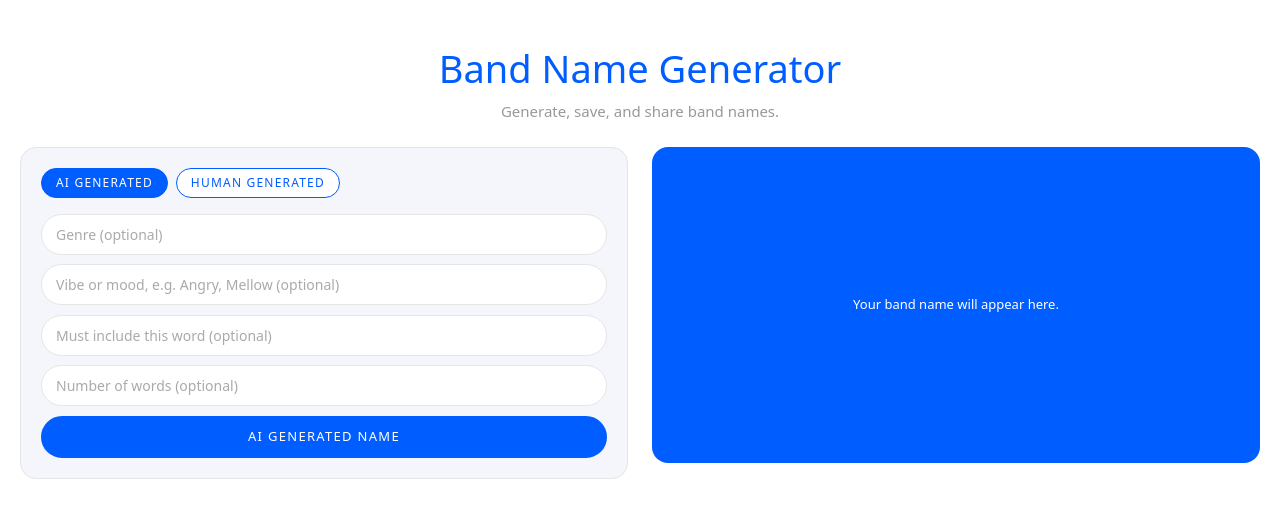
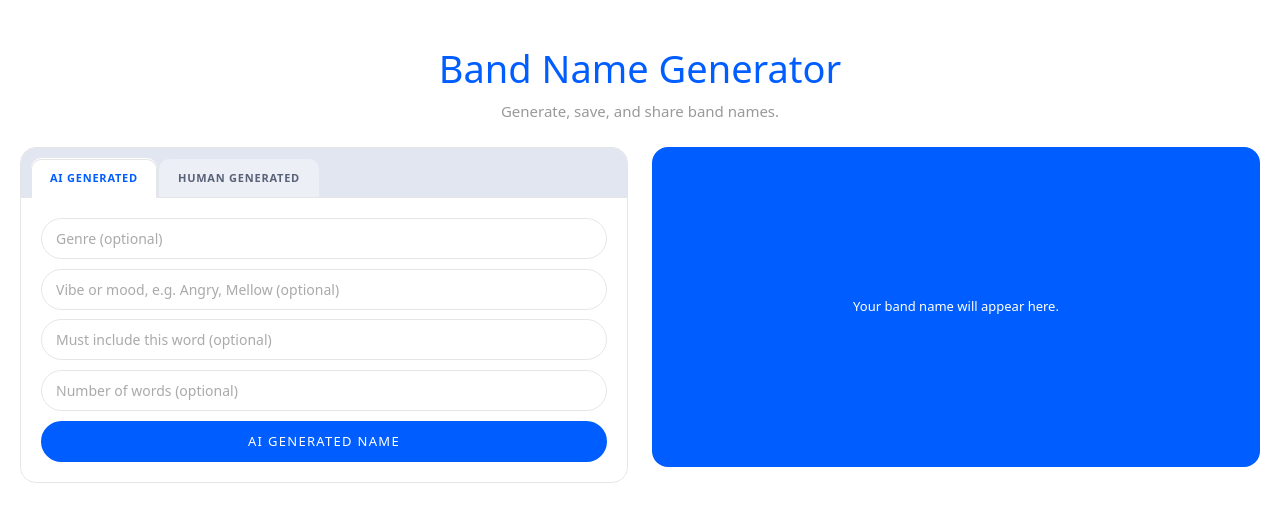
Before and after one commit to psawce/band-name-generator, a Next.js app: page / in a window 1280 px wide. Shown: the top 522 px of the page. Built offline with nearby package versions, Linux system fonts and the light colour scheme.

Commit message:
Update page.js

```diff
--- a/app/page.js
+++ b/app/page.js
@@ -216,6 +216,58 @@ const styles = `
   }
   .bng-btn-primary { background: #005dff; color: #fff; border: 2px solid #005dff; }
   .bng-btn-outline { background: #fff; color: #005dff; border: 2px solid #005dff; }
+  .bng-card-tabbed {
+    padding: 0;
+    overflow: hidden;
+  }
+  .bng-tab-strip {
+    display: flex;
+    align-items: flex-end;
+    gap: 2px;
+    padding: 10px 10px 0 10px;
+    background: #e2e6f0;
+    border-bottom: 1px solid #e5e5e5;
+  }
+  .bng-tab {
+    font-family: inherit;
+    font-size: 11px;
+    font-weight: 600;
+    letter-spacing: 0.07em;
+    text-transform: uppercase;
+    padding: 10px 18px 11px;
+    margin: 0;
+    border: 1px solid transparent;
+    border-bottom: none;
+    border-radius: 10px 10px 0 0;
+    cursor: pointer;
+    background: rgba(255, 255, 255, 0.35);
+    color: #5a6278;
+    outline: none;
+    position: relative;
+    bottom: 0;
+    transition: background 0.12s, color 0.12s;
+  }
+  .bng-tab:hover:not(.bng-tab--active) {
+    background: rgba(255, 255, 255, 0.65);
+    color: #333;
+  }
+  .bng-tab--active {
+    background: #fff;
+    color: #005dff;
+    border-color: #e5e5e5;
+    border-bottom: 1px solid #fff;
+    bottom: -1px;
+    z-index: 1;
+    box-shadow: 0 -1px 0 #fff;
+  }
+  .bng-tab-panel {
+    background: #fff;
+    padding: 1.25rem;
+    display: flex;
+    flex-direction: column;
+    flex: 1;
+    min-height: 0;
+  }
 `;
 
 const pillBtn = (bg, color, border, small, full) => ({
@@ -341,32 +393,38 @@ export default function Home() {
           <div className="bng-shell">
             <div className="bng-col">
               <div className="bng-cards">
-                <div className="bng-card">
-                  <div style={{ display: "flex", alignItems: "center", gap: 8, marginBottom: "1rem" }}>
+                <div className="bng-card bng-card-tabbed">
+                  <div className="bng-tab-strip" role="tablist" aria-label="Name source">
                     <button
+                      type="button"
+                      role="tab"
+                      id="tab-ai"
+                      aria-selected={activeGeneratorTab === "ai"}
+                      aria-controls="panel-generator"
                       onClick={() => setActiveGeneratorTab("ai")}
-                      style={pillBtn(
-                        activeGeneratorTab === "ai" ? BLUE : "#fff",
-                        activeGeneratorTab === "ai" ? "#fff" : BLUE,
-                        BLUE,
-                        true
-                      )}
+                      className={`bng-tab${activeGeneratorTab === "ai" ? " bng-tab--active" : ""}`}
                     >
                       AI Generated
                     </button>
                     <button
+                      type="button"
+                      role="tab"
+                      id="tab-human"
+                      aria-selected={activeGeneratorTab === "human"}
+                      aria-controls="panel-generator"
                       onClick={() => setActiveGeneratorTab("human")}
-                      style={pillBtn(
-                        activeGeneratorTab === "human" ? BLUE : "#fff",
-                        activeGeneratorTab === "human" ? "#fff" : BLUE,
-                        BLUE,
-                        true
-                      )}
+                      className={`bng-tab${activeGeneratorTab === "human" ? " bng-tab--active" : ""}`}
                     >
                       Human Generated
                     </button>
                   </div>
 
+                  <div
+                    id="panel-generator"
+                    role="tabpanel"
+                    aria-labelledby={activeGeneratorTab === "ai" ? "tab-ai" : "tab-human"}
+                    className="bng-tab-panel"
+                  >
                   {activeGeneratorTab === "ai" ? (
                     <>
                       <div style={{ position: "relative" }}>
@@ -430,6 +488,7 @@ export default function Home() {
                       </button>
                     </>
                   )}
+                  </div>
                 </div>
               </div>
             </div>
```
